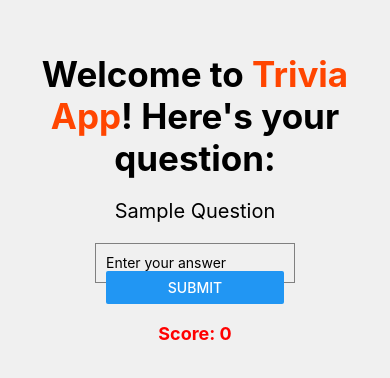
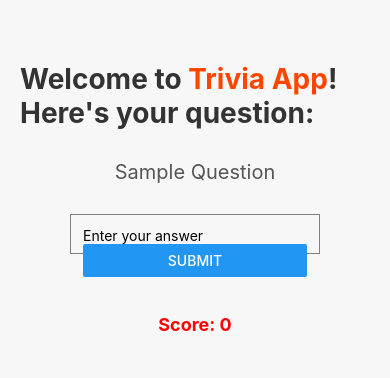
Before and after one commit to rjacks02/TriviaApp, a React Native app: screen / in a window 390 px wide. Shown: the part 224-602 px from the top of the page. Built offline with nearby package versions, Linux system fonts and the light colour scheme.

Commit message:
fixed an error with styles.js and adjusted spacing of elements

```diff
--- a/styles.js
+++ b/styles.js
@@ -4,34 +4,36 @@ export const styles = StyleSheet.create({
     flex: 1,
     alignItems: 'center',
     justifyContent: 'center',
-    backgroundColor: '#f0f0f0',
+    backgroundColor: '#f7f7f7',
     padding: 20,
   },
   title: {
-    fontSize: 35,
+    fontSize: 28,
     fontWeight: 'bold',
-    marginBottom: 20,
-    textAlign: 'center',
+    marginBottom: 30,
+    color: '#333',
   },
   questionText: {
     fontSize: 20,
-    marginBottom: 20,
+    marginBottom: 30,
+    color: '#555',
   },
   answerInput: {
     height: 40,
-    width: 200,
+    width: 250,
     borderColor: 'gray',
     borderWidth: 1,
-    padding: 10,
-    marginBottom: 20,
+    padding: 12,
+    marginBottom: 30,
+    fontSize: 16,
   },
   clueText: {
     fontSize: 16,
-    color: 'red',
+    marginBottom: 20,
   },
   score: {
     fontSize: 18,
     fontWeight: 'bold',
-    marginTop: 20,
-  }
+    marginTop: 30,
+  },
 });
```
